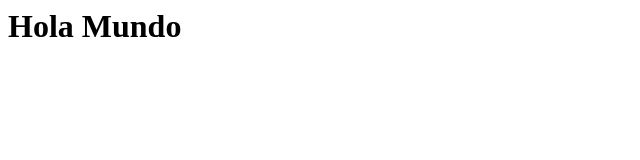
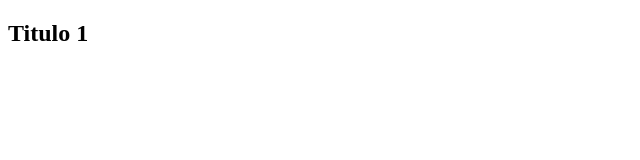
Before and after one commit to Giliester/Web1, a plain HTML site: page index.html in a window 1280 px wide. Shown: the whole page, without its empty margins (0-640 px from the left). Drawn offline with Linux system fonts and the light colour scheme.

Commit message:
Commit desde terminal

```diff
--- a/index.html
+++ b/index.html
@@ -1,5 +1,14 @@
-<html>
-  <body>
-    <h1>Hola Mundo</h1>
-  </body>
+<!DOCTYPE html>
+<html lang="en">
+<head>
+  <meta charset="UTF-8">
+  <meta name="viewport" content="width=device-width, initial-scale=1.0">
+  <title>Pagina</title>
+  <link rel="shortcut icon" href="./Corgi.jpg" type="image/x-icon">
+</head>
+<body>
+  <section>
+    <h1>Titulo 1</h1>
+  </section>
+</body>
 </html>
```
